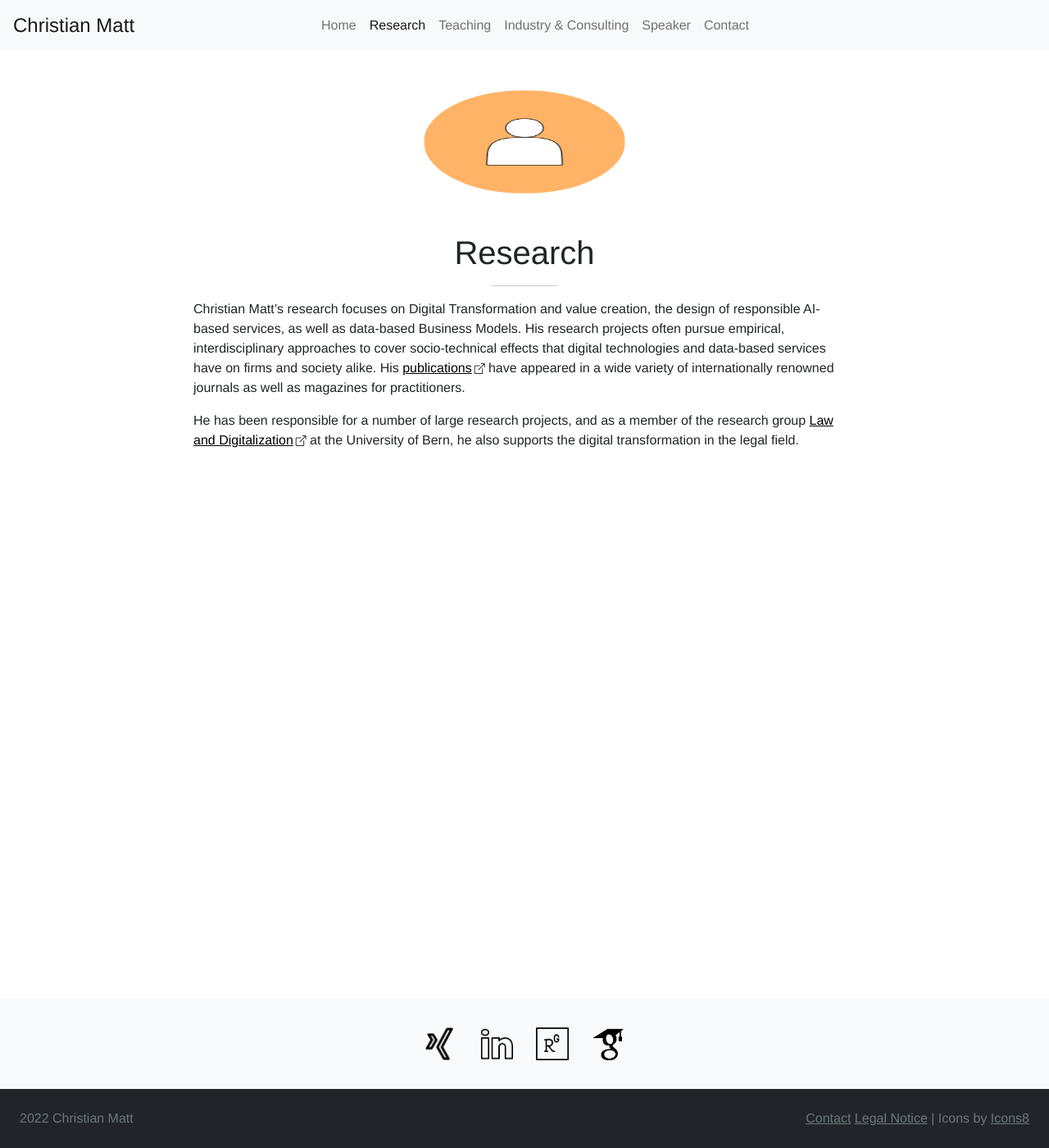
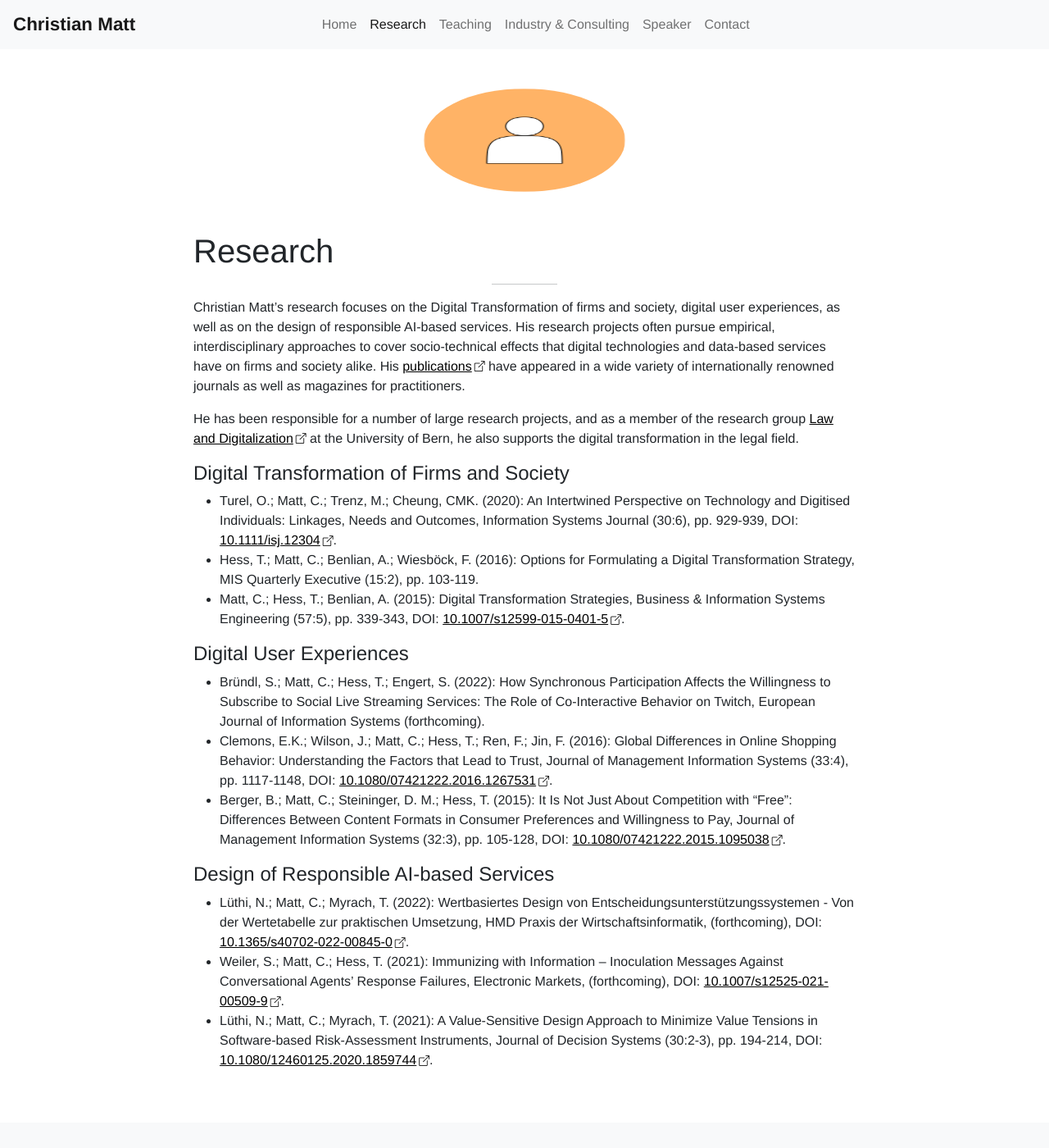
Before and after one commit to christian-matt/christian-matt.github.io, a Jekyll site: the page built from research.md, in a window 1280 px wide and 1400 px high. Shown: the whole window at 82% size. Built offline with Jekyll 4.4.1, drawn with Linux system fonts in a browser that asks for light colours.

Commit message:
Update content of research page.

```diff
--- a/_sass/theme.scss
+++ b/_sass/theme.scss
@@ -17,7 +17,8 @@
 }
 
 .navbar-brand {
-  font-size: 1.5rem !important;
+  font-size: 1.4rem !important;
+  font-weight: bold;
 }
 
 hr {
@@ -32,8 +33,12 @@
   border-radius: 10px !important;
 }
 
-.page-heading {
-  text-align: center;
+.h1 {
+  text-align: center !important;
+}
+
+.h2 {
+  font-size: 1.5rem !important;
 }
 
 .page-content {
--- a/contact.html
+++ b/contact.html
@@ -20,7 +20,7 @@
         <br>
         <a href="mailto:christian.matt@iwi.unibe.ch" class="link"><i class="bi bi-envelope icon-contact"></i>christian.matt@iwi.unibe.ch</a>
         <br>
-        <a href="https://www.linkedin.com/in/christianmatt/" class="link"><i class="bi bi-linkedin icon-contact"></i>@christianmatt</a>
+        <a target="_blank" href="https://www.linkedin.com/in/christianmatt/" class="link"><i class="bi bi-linkedin icon-contact"></i>@christianmatt</a>
     </div>
     <div class="col-lg-7">
         <iframe defer loading="lazy" src="https://google.com/maps?q=Engehaldestrasse%208&t=k&z=16&ie=UTF8&output=embed" id="map"></iframe>
--- a/research.md
+++ b/research.md
@@ -6,12 +6,35 @@
 image: research.jpg
 ---
 
-Christian Matt’s research focuses on Digital Transformation and value creation, the design of responsible AI-based services,
-as well as data-based Business Models. His research projects often pursue empirical, interdisciplinary approaches to cover
-socio-technical effects that digital technologies and data-based services have on firms and society alike. His
+<script>
+    function getDOILink(doiNr) {
+       document.write(', DOI: <a class="link" target="_blank" href="https://doi.org/' + doiNr + '">' + doiNr + '<i class="bi bi-box-arrow-up-right icon"></i></a>' )
+    }
+</script>
+
+Christian Matt’s research focuses on the Digital Transformation of firms and society, digital user experiences, as well
+as on the design of responsible AI-based services. His research projects often pursue empirical, interdisciplinary approaches
+to cover socio-technical effects that digital technologies and data-based services have on firms and society alike. His
 <a class=link target=_blank href="https://www.iwi.unibe.ch/ueber_uns/personen/prof_dr_matt_christian/index_ger.html#pane500369">publications<i class="bi bi-box-arrow-up-right icon"></i></a>
 have appeared in a wide variety of internationally renowned journals as well as magazines for practitioners.
 
-He has been responsible for a number of large research projects, and as a member of the research group
-<a class=link target=_blank href="https://www.digitallaw.unibe.ch/index_eng.html">Law and Digitalization<i class="bi bi-box-arrow-up-right icon"></i></a>
+He has been responsible for a number of large research projects, and as a member of the research group <a class=link target=_blank href="https://www.digitallaw.unibe.ch/index_eng.html">Law and Digitalization<i class="bi bi-box-arrow-up-right icon"></i></a>
 at the University of Bern, he also supports the digital transformation in the legal field.
+
+<h2 class="h2">Digital Transformation of Firms and Society</h2>
+
+- Turel, O.; Matt, C.; Trenz, M.; Cheung, CMK. (2020): An Intertwined Perspective on Technology and Digitised Individuals: Linkages, Needs and Outcomes, Information Systems Journal (30:6), pp. 929-939<script>getDOILink('10.1111/isj.12304')</script>.
+- Hess, T.; Matt, C.; Benlian, A.; Wiesböck, F. (2016): Options for Formulating a Digital Transformation Strategy, MIS Quarterly Executive (15:2), pp. 103-119.
+- Matt, C.; Hess, T.; Benlian, A. (2015): Digital Transformation Strategies, Business & Information Systems Engineering (57:5), pp. 339-343<script>getDOILink('10.1007/s12599-015-0401-5')</script>.
+
+<h2 class="h2">Digital User Experiences</h2>
+
+- Bründl, S.; Matt, C.; Hess, T.; Engert, S. (2022): How Synchronous Participation Affects the Willingness to Subscribe to Social Live Streaming Services: The Role of Co-Interactive Behavior on Twitch, European Journal of Information Systems (forthcoming).
+- Clemons, E.K.; Wilson, J.; Matt, C.; Hess, T.; Ren, F.; Jin, F. (2016): Global Differences in Online Shopping Behavior: Understanding the Factors that Lead to Trust, Journal of Management Information Systems (33:4), pp. 1117-1148<script>getDOILink('10.1080/07421222.2016.1267531')</script>.
+- Berger, B.; Matt, C.; Steininger, D. M.; Hess, T. (2015): It Is Not Just About Competition with “Free”: Differences Between Content Formats in Consumer Preferences and Willingness to Pay, Journal of Management Information Systems (32:3), pp. 105-128<script>getDOILink('10.1080/07421222.2015.1095038')</script>.
+
+<h2 class="h2">Design of Responsible AI-based Services</h2>
+
+- Lüthi, N.; Matt, C.; Myrach, T. (2022): Wertbasiertes Design von Entscheidungsunterstützungssystemen - Von der Wertetabelle zur praktischen Umsetzung, HMD Praxis der Wirtschaftsinformatik, (forthcoming)<script>getDOILink('10.1365/s40702-022-00845-0')</script>.
+- Weiler, S.; Matt, C.; Hess, T. (2021): Immunizing with Information – Inoculation Messages Against Conversational Agents’ Response Failures, Electronic Markets, (forthcoming)<script>getDOILink('10.1007/s12525-021-00509-9')</script>.
+- Lüthi, N.; Matt, C.; Myrach, T. (2021): A Value-Sensitive Design Approach to Minimize Value Tensions in Software-based Risk-Assessment Instruments, Journal of Decision Systems (30:2-3), pp. 194-214<script>getDOILink('10.1080/12460125.2020.1859744')</script>.
```
